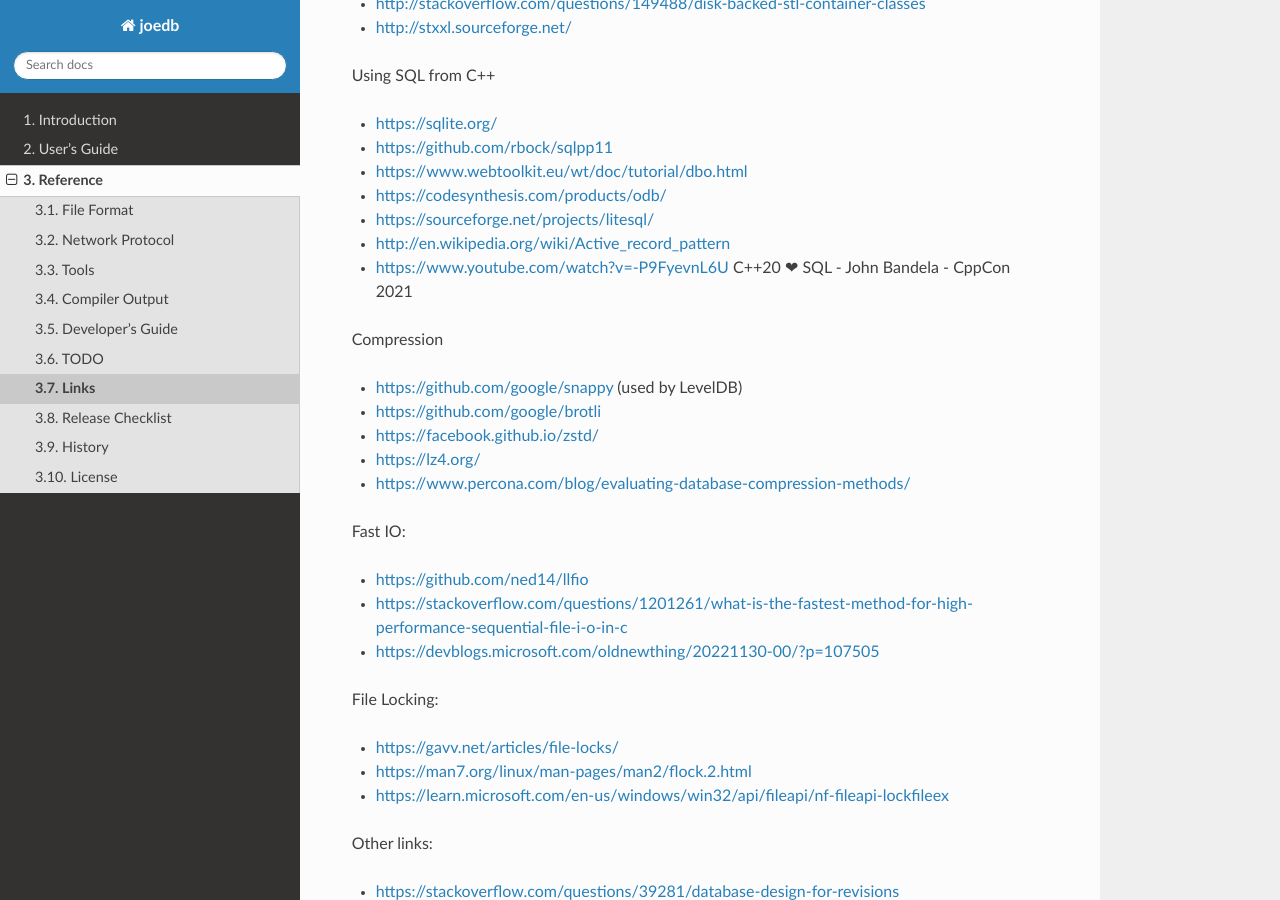
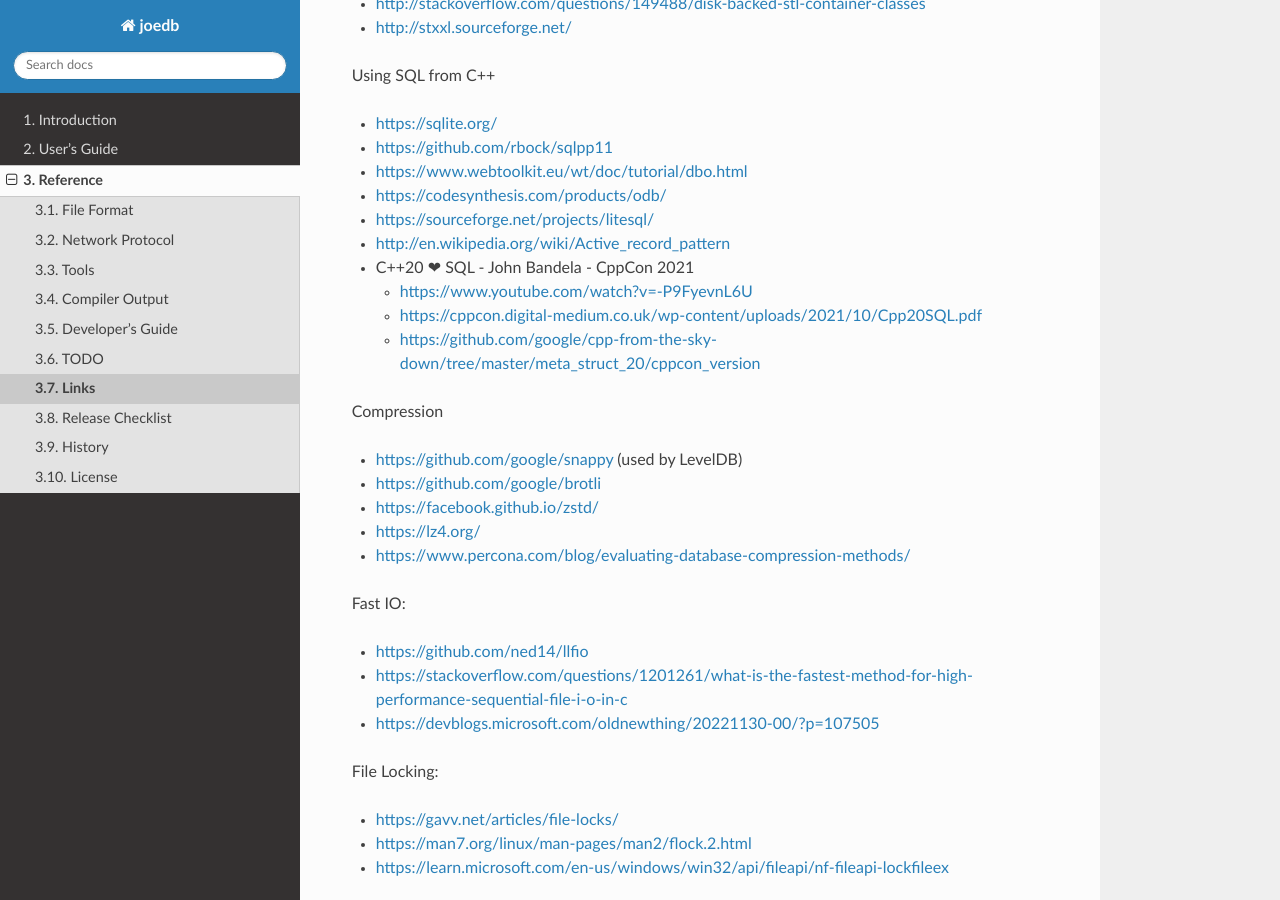
Before and after one commit to Remi-Coulom/joedb, a Sphinx documentation site: the page built from doc/source/links.rst, in a window 1280 px wide and 900 px high, scrolled down 672 px. Built offline with Sphinx 7.4.7 and the Read the Docs theme 2.0.0, drawn with Linux system fonts in a browser that asks for light colours; formulas are drawn with MathJax 3; some of the changed lines change nothing that is shown.

Commit message:
more links related to John Bandela's talk

```diff
--- a/doc/source/links.rst
+++ b/doc/source/links.rst
@@ -33,7 +33,11 @@ Using SQL from C++
 - https://codesynthesis.com/products/odb/
 - https://sourceforge.net/projects/litesql/
 - http://en.wikipedia.org/wiki/Active_record_pattern
-- https://www.youtube.com/watch?v=-P9FyevnL6U C++20 ❤ SQL - John Bandela - CppCon 2021
+- C++20 ❤ SQL - John Bandela - CppCon 2021
+
+  - https://www.youtube.com/watch?v=-P9FyevnL6U
+  - https://cppcon.digital-medium.co.uk/wp-content/uploads/2021/10/Cpp20SQL.pdf
+  - https://github.com/google/cpp-from-the-sky-down/tree/master/meta_struct_20/cppcon_version
 
 Compression
 
```
